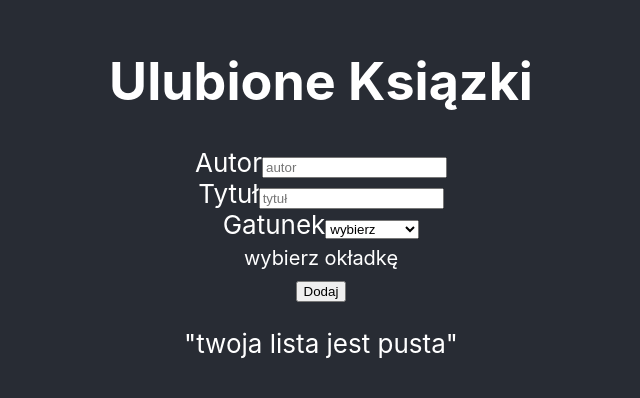
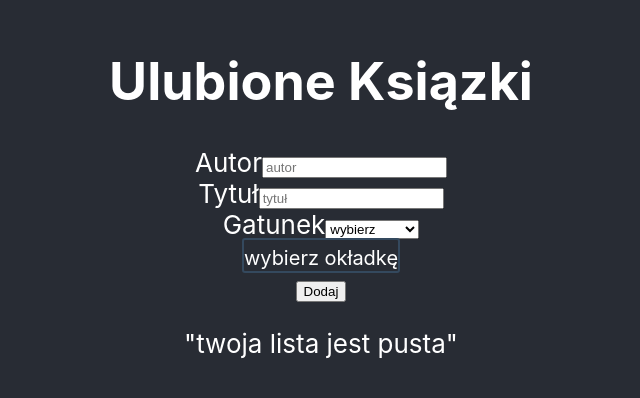
Before and after one commit to PawelBorowik/favorite-books, a React (Create React App) app: page / in a window 1280 px wide. Shown: the part 200-598 px from the top of the page, without its empty margins (319-959 px from the left). Built offline with nearby package versions, Linux system fonts and the light colour scheme.

Commit message:
add css to AddBook component

```diff
--- a/src/AddBook.js
+++ b/src/AddBook.js
@@ -48,6 +48,7 @@ const handleAddBook=(e)=>{
      setAuthor("")
      setLliteraryGenre("")
      setTitle("")
+     setCover("")
      setCoverName("")
 }
 
@@ -97,7 +98,7 @@ const handleAddBook=(e)=>{
 
 
             <input type="file" id="files" onChange={handleAddBookCover}/>
-            <label htmlFor="files">{coverName ? coverName.name: <span>wybierz okładkę</span>}</label>
+  <label className="Cover" htmlFor="files">{coverName ? <span className="name-file">{coverName.name}</span>: <span>wybierz okładkę</span>}</label>
 
             <br/>
             <button onClick={handleAddBook}>Dodaj</button>
--- a/src/App.css
+++ b/src/App.css
@@ -24,29 +24,34 @@
   color: white;
 }
 
-.App-link {
-  color: #61dafb;
-}
-
-@keyframes App-logo-spin {
-  from {
-    transform: rotate(0deg);
-  }
-  to {
-    transform: rotate(360deg);
-  }
-}
 
 
 input[type="file"]
 {
 display: none;
    font-size: 20px;
-   border: 2px solid #34495e;
-   width: 100%;
-   height: 36px;
-   border-radius: 3px;
+
 }
 span{
   font-size: 20px;
 }
+.name-file{
+  font-size: 10px;
+
+}
+
+
+.Cover{
+  margin-top: 30px;
+  border: 2px solid #34495e;
+
+   width: 100px;
+   height: 36px;
+   border-radius: 3px;
+   cursor: pointer;
+}
+.Cover:hover{
+  background-color: azure;
+  color:black;
+
+}
```
